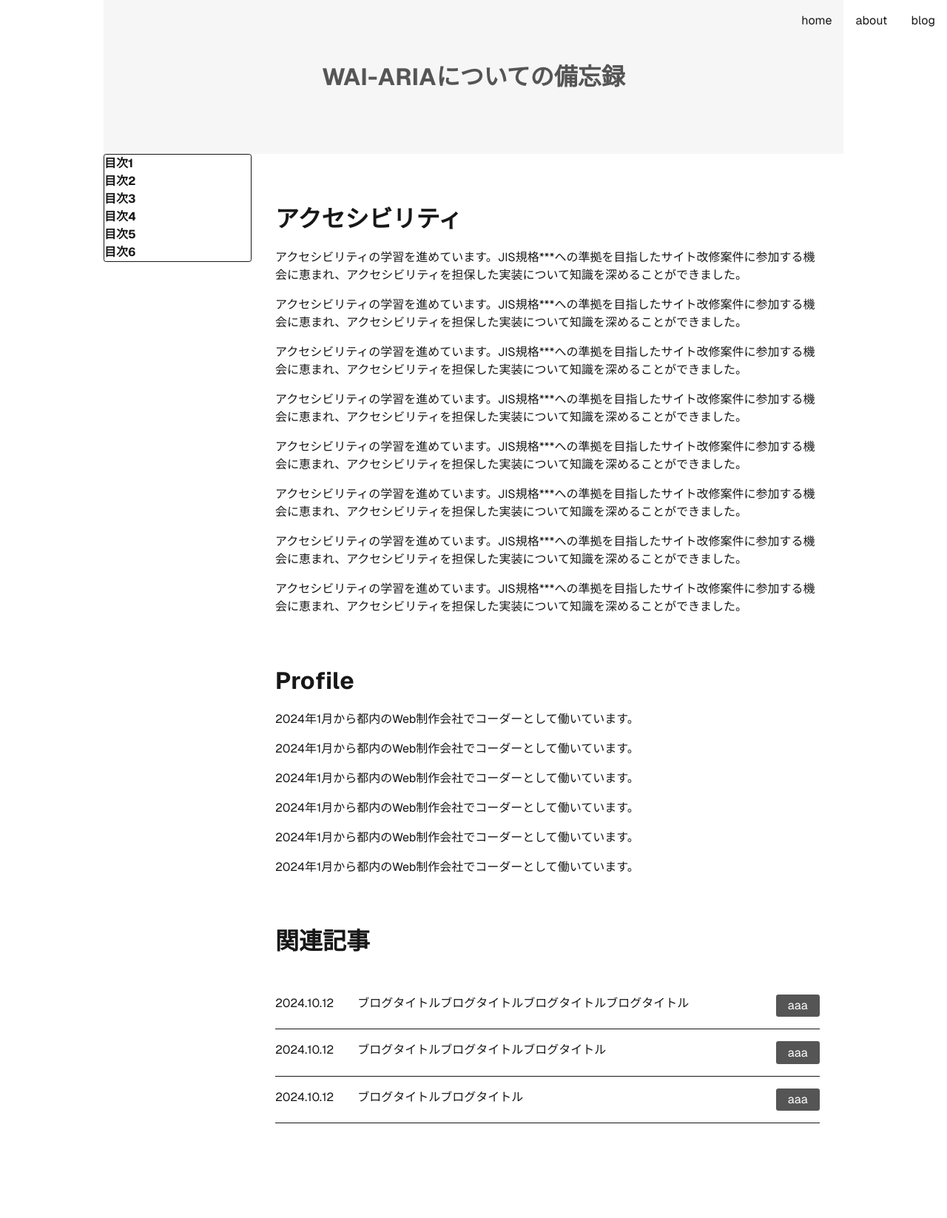
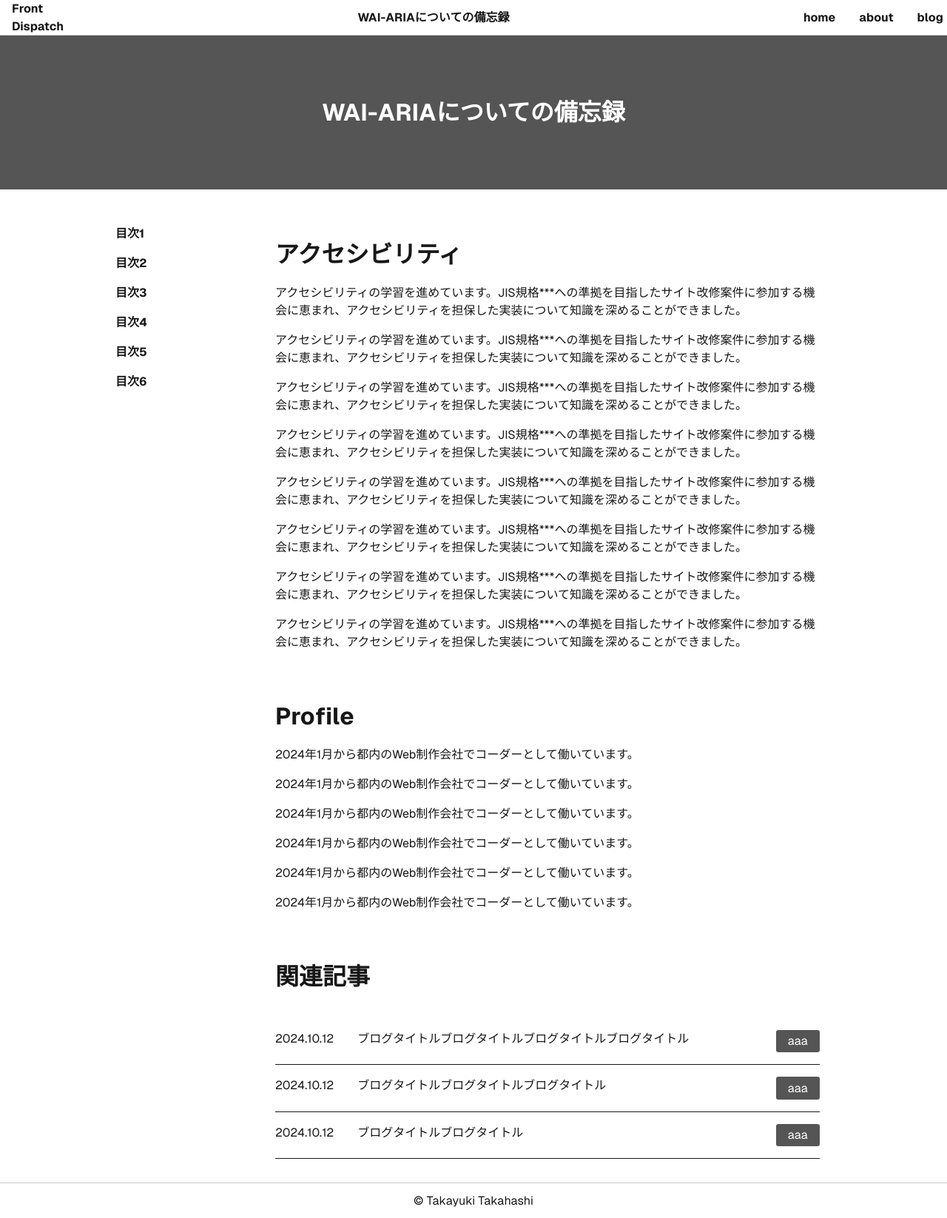
Before and after one commit to tktkaws/next_tailwind_sample, a Next.js app: page /blog in a window 1280 px wide. Shown: the whole page at 74% size. Before the commit the page ends 1518 px from the top, so only its background shows below. Built offline with nearby package versions, Linux system fonts and the light colour scheme.

Commit message:
header / footer

```diff
--- a/src/app/blog/page.tsx
+++ b/src/app/blog/page.tsx
@@ -5,6 +5,8 @@ export default function Home() {
   return (
     <div className="font-[family-name:var(--font-geist-sans)]">
         <header className={styles.header}>
+            <div className={styles.logo}>Front Dispatch</div>
+            <div className={styles.headerTitle}>WAI-ARIAについての備忘録</div>
             <nav className={styles.nav}>
                 <ul className={styles.navList}>
                     <li><a href="/">home</a></li>
@@ -96,6 +98,10 @@ export default function Home() {
                 </div>
             </article>
         </main>
+        <footer className={styles.footer}>
+            <div className={styles.copyLight}>© Takayuki Takahashi</div>
+            <div></div>
+        </footer>
     </div>
   );
 }
--- a/src/app/styles.module.css
+++ b/src/app/styles.module.css
@@ -1,23 +1,45 @@
 .header {
     position: fixed;
     display: grid;
+    grid-auto-flow: column;
+    align-items: center;
     grid-template-columns: 1fr 1000px 1fr;
     width: 100%;
-    padding: 1rem;
+    padding-inline: 1rem;
+    height: 3rem;
     z-index: 1;
+    background-color: #FFFFFF;
+    border-bottom: solid 1px#cfcece;
+    font-weight: bold;
+}
+.logo {
+    /* grid-row: 1; */
+    /* grid-column: 1; */
+}
+.headerTitle {
+    /* grid-row: 1; */
+    /* grid-column: 2; */
+    /* visibility: hidden; */
+    text-align: center;
+}
+.headerTitle.is-active {
+    visibility: visible;
 }
 .nav {
-    grid-column: 3;
+    /* grid-row: 1; */
+    /* grid-column: 3; */
 }
 .navList {
     display: grid;
     grid-auto-flow: column;
     justify-content: start;
+    align-items: center;
     column-gap: 2rem;
 }
 
 
 .main {
+    padding-top: 3rem;
     display: grid;
     grid-template-columns: 1fr 1000px 1fr;
     grid-template-rows: auto;
@@ -28,6 +50,7 @@
 }
 
 .titleContainer {
+
     padding-top: 10rem;
     padding-bottom: 10rem;
     display: grid;
@@ -81,16 +104,19 @@
 }
 
 .blogTitleContainer {
+    grid-column: 1/-1;
     padding-top: 5rem;
     padding-bottom: 5rem;
     display: grid;
     place-items: center;
     background-color: #f6f6f6;
+    background-color: #555555;
 }
 .blogTitle {
     display: grid;
     place-items: center;
     color: #555555;
+    color: #FFFFFF;
     font-size: 2rem;
 }
 .blogTitleText{
@@ -114,9 +140,26 @@
 }
 .articleList {
     position: sticky;
-    top: 10rem;
+    top: 4rem;
+    margin-top: 2rem;
     max-height: 50vh;
-    border: solid 1px;
+    /* border: solid 1px; */
     border-radius: .2em;
     font-weight: bold;
+    display: grid;
+    row-gap: 1rem;
+    padding: 1rem;
 }
+
+.footer {
+    margin-top: 2rem;
+    border-top: solid 1px#cfcece;
+    display: grid;
+    grid-template-columns: 1fr 1000px 1fr;
+    height: 3rem;
+    align-items: center;
+}
+.copyLight {
+    grid-column: 2;
+    text-align: center;
+}
```
